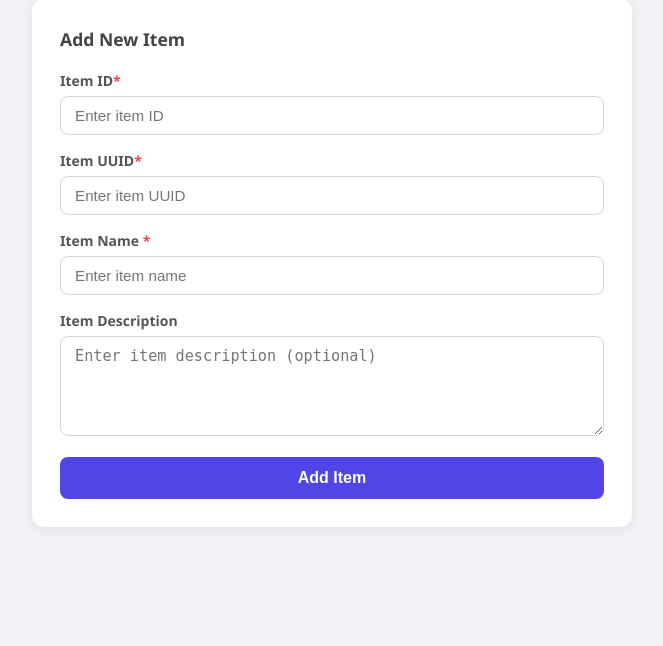
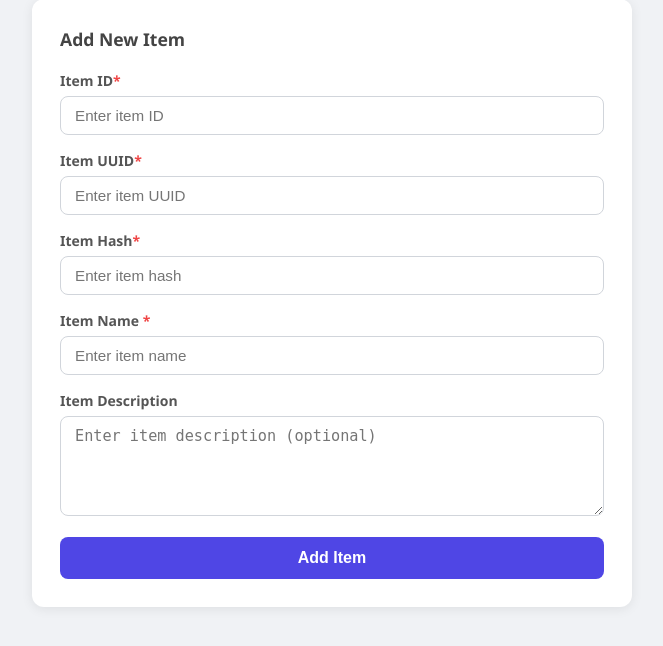
Before and after one commit to poojithachithari/To-Do-Page, a Flask app: page / in a window 1280 px wide. Shown: the part 112-758 px from the top of the page, without its empty margins (308-971 px from the left). Run offline with Flask 3, Linux system fonts and the light colour scheme.

Commit message:
Add Item Hash field

```diff
--- a/frontend/templates/index.html
+++ b/frontend/templates/index.html
@@ -153,6 +153,10 @@
           <input type="text" id="item-uuid" name="item_uuid" placeholder="Enter item UUID" required />
         </div>
         <div class="form-group">
+          <label for="item-hash">Item Hash<span style="color:#ef4444">*</span></label>
+          <input type="text" id="item-hash" name="item_hash" placeholder="Enter item hash" required />
+        </div>
+        <div class="form-group">
           <label for="item-name">Item Name <span style="color:#ef4444">*</span></label>
           <input type="text" id="item-name" name="item_name" placeholder="Enter item name" required />
         </div>
```
